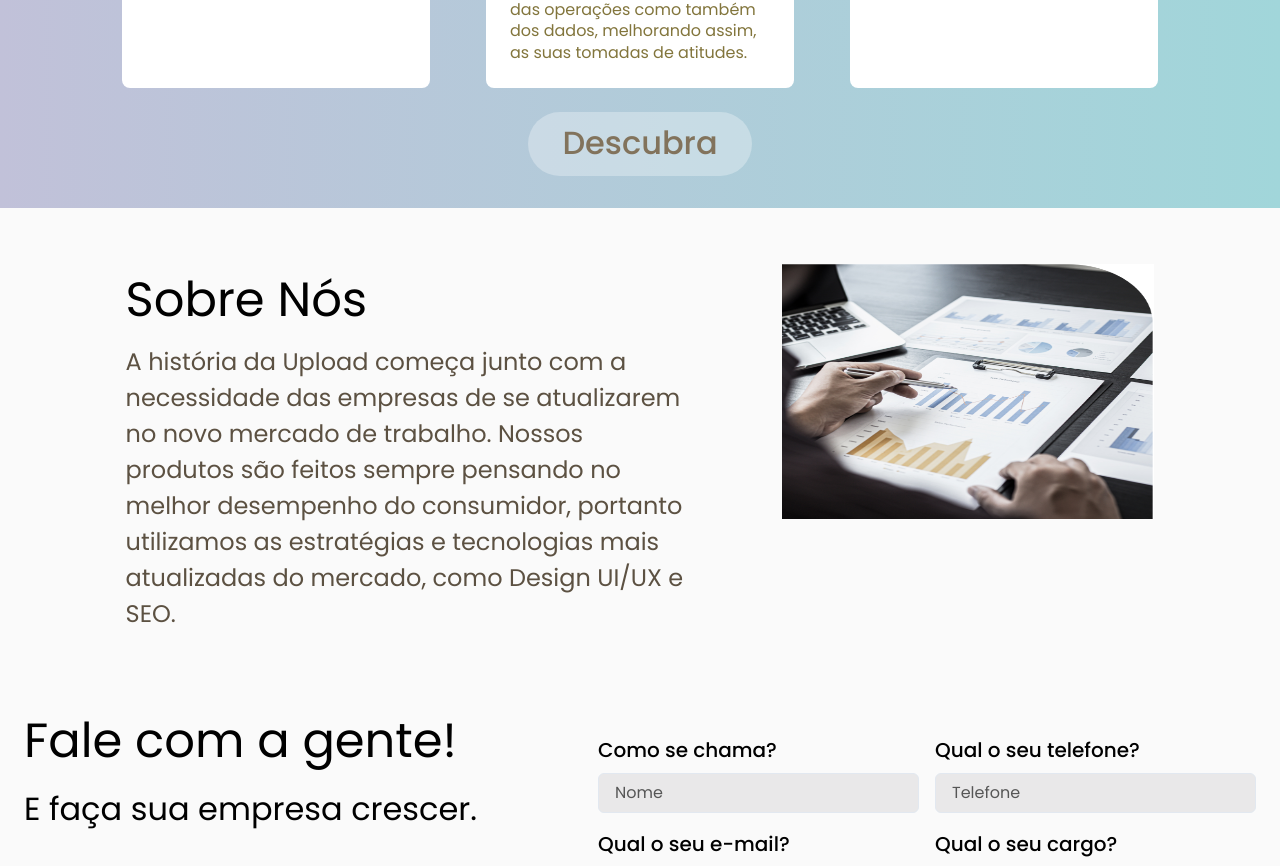
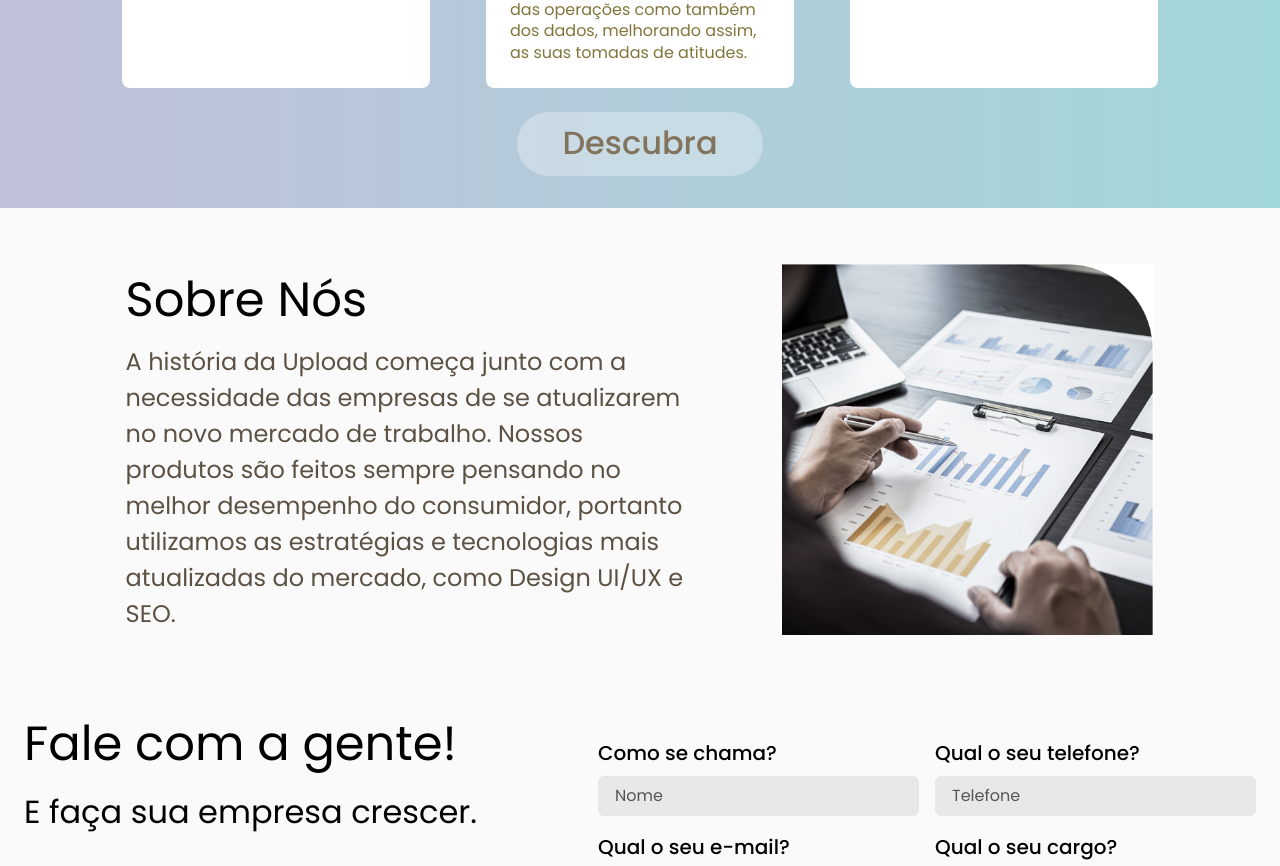
Before and after one commit to upload-empresa/uploadsite, a Next.js app: page / in a window 1280 px wide. Shown: the part 1234-2100 px from the top of the page. Built offline with nearby package versions, Linux system fonts and the light colour scheme.

Commit message:
alterando imagens

```diff
--- a/src/components/Dynamic/home.tsx
+++ b/src/components/Dynamic/home.tsx
@@ -166,7 +166,7 @@ export function HomeSectionSobre() {
                 w="35%"
                 p={{ base: 0, lg: 8, xl: 8 }}
             >
-                <Image src="/images/sobrenos.png" width={"256px"} height={"255px"} alt="Sobre Nós" />
+                <Image src="/images/sobrenos.png" width={"1077px"} height={"1072px"} alt="Sobre Nós" />
             </Stack>
         </HStack>
     )
--- a/src/pages/index.tsx
+++ b/src/pages/index.tsx
@@ -24,7 +24,7 @@ export default function Home() {
 
   const HomeSectionSobreDynamic = dynamic(() => import("../components/Dynamic/home").then(module => module.HomeSectionSobre))
 
-  return(
+  return (
     <>
       <HeaderDynamic title={"Upload"} description={"Perfeito para você que busca inovação digital para o seu negócio"} />
       <NavbarDynamic />
@@ -56,11 +56,7 @@ export default function Home() {
           </Text>
           <HomeSectionCardHDynamic />
           <HomeSectionCardVDynamic />
-          <Stack
-            align="center"
-          >
-            <ButtonsDynamic text={"Descubra"} tam={"120%"} color={"#82735c"} colorhover={"black"} bgcolor={"#ffffff4d"} bgcolorhover={"#2facfa"} rota={"/produtos"} />
-          </Stack>
+          <ButtonsDynamic text={"Descubra"} tam={"20%"} color={"#82735c"} colorhover={"black"} bgcolor={"#ffffff4d"} bgcolorhover={"#2facfa"} rota={"/produtos"} />
         </Stack>
         <HomeSectionSobreDynamic />
 
```
